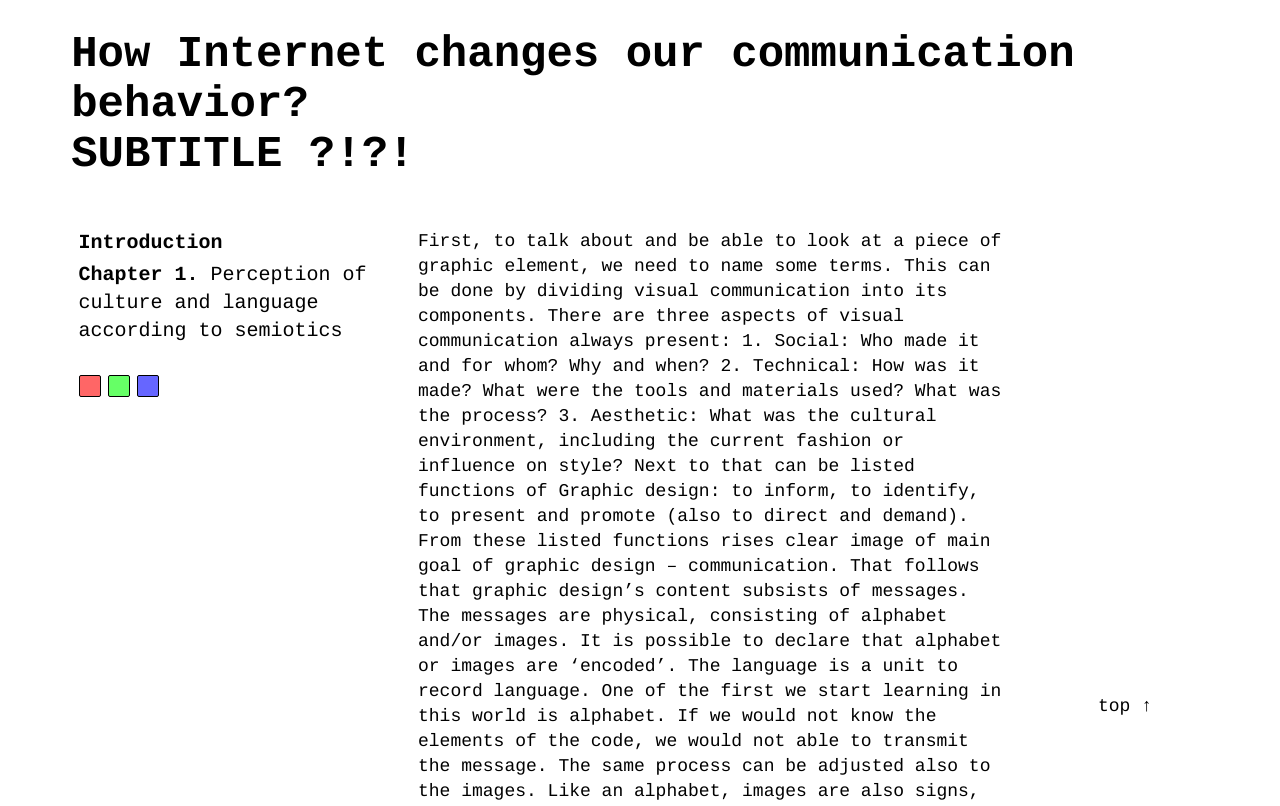
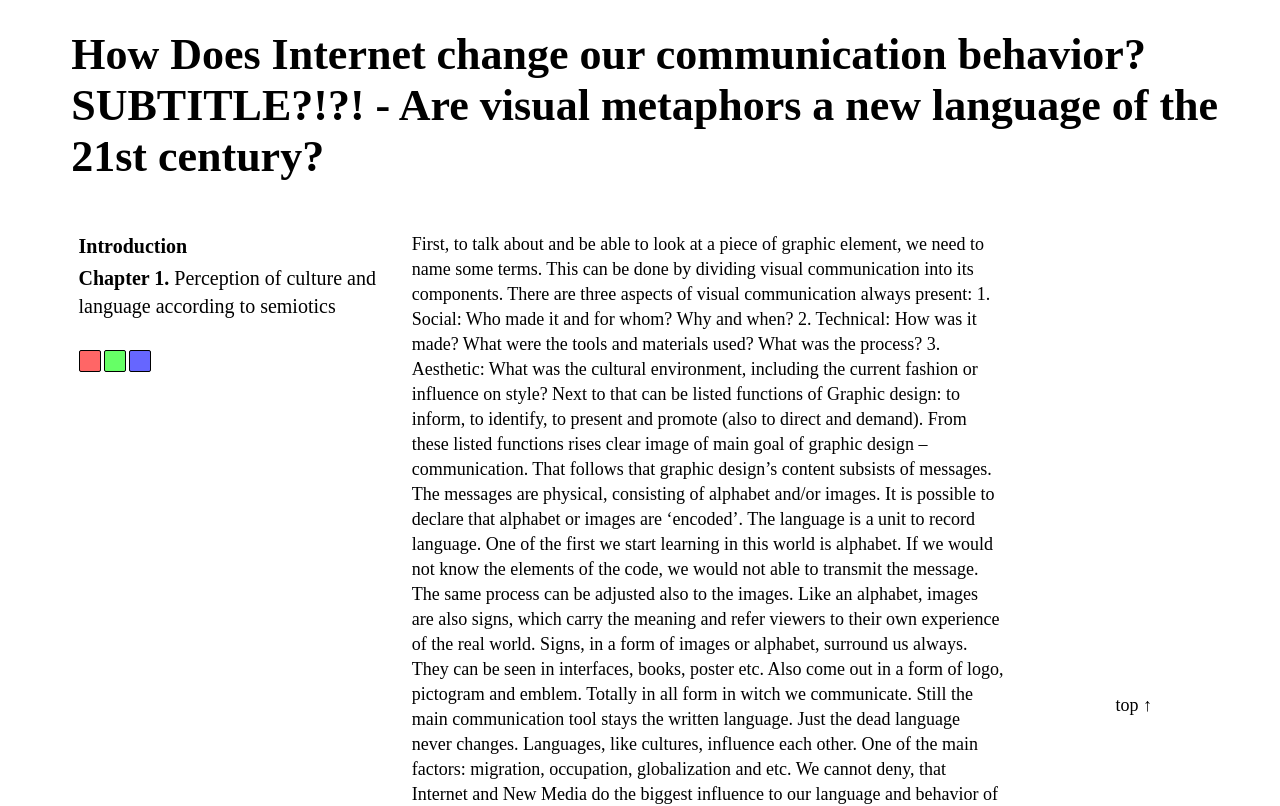
Before and after one commit to kabk/MonikaM, a plain HTML site: page introduction.html in a window 1280 px wide. Shown: the top 806 px of the page. Drawn offline with Linux system fonts and the light colour scheme.

Commit message:
typeface

```diff
--- a/css/styleindex.css
+++ b/css/styleindex.css
@@ -3,7 +3,7 @@ body {
     color: black;
     font-size: 18px;
     /*padding: 8px 16px 8px 12px;*/
-    font-family: 'Cousine' ;
+    font-family: 'Times New Roman' ;
     }
 
 header {
--- a/introduction.html
+++ b/introduction.html
@@ -1,7 +1,7 @@
 <!DOCTYPE html>
 <html lang="en">
     <head>
-        <title>Beyond distributed and decentralized: what is a federated network? / Paul Baran</title>
+        <title>How Does Internet change our communication behavior?</title>
         <meta charset="utf-8">
         <meta name="viewport" content="width=device-width, initial-scale=1">
         <link href="http://fonts.googleapis.com/css?family=Cousine:400,700,700italic,400italic" rel="stylesheet" type="text/css">
@@ -29,7 +29,8 @@
     </head>
     <body>
         <header>
-            <h1><span name="top"> How Internet changes our communication behavior? </br> SUBTITLE ?!?!
+            <h1><span name="top"> How Does Internet change our communication behavior?
+            </br> SUBTITLE?!?! - Are visual metaphors a new language of the 21st century?
             </span></h1>
         </header>
             <nav>
```
Also changed, not shown: chapter1.html (+3 -2 lines), index.html (+2 -2 lines).
